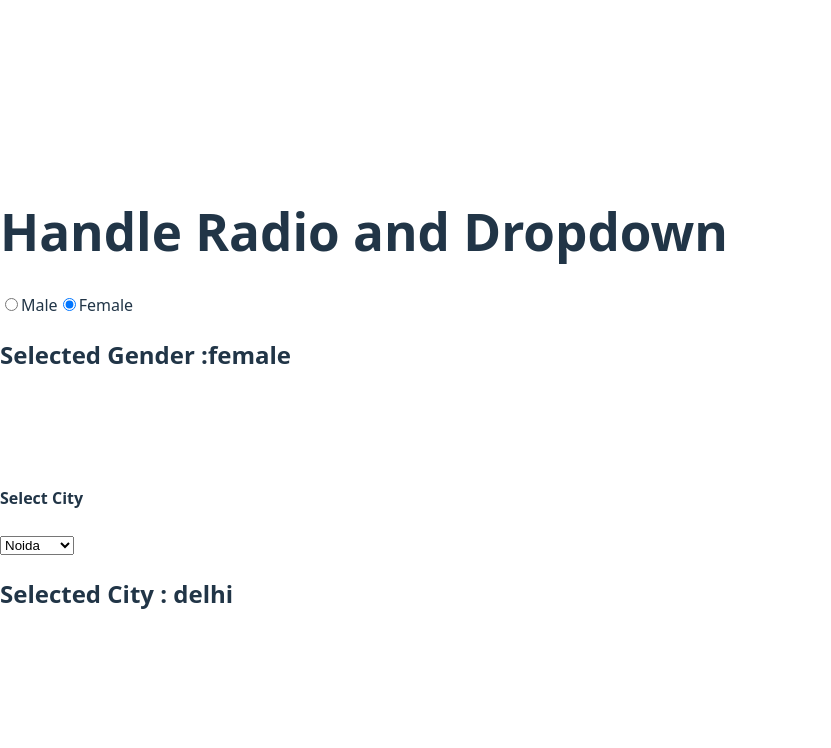
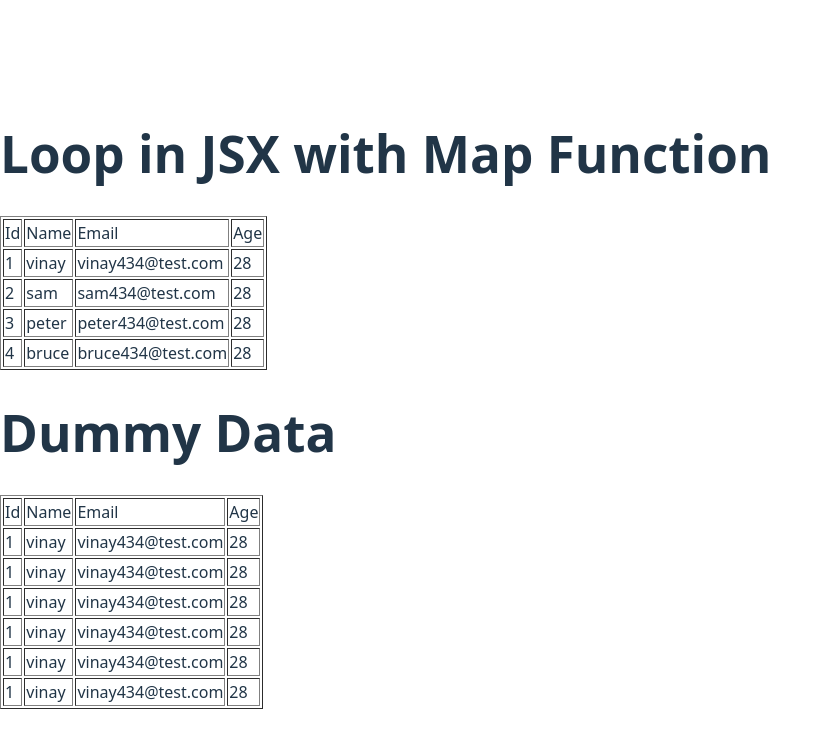
Before and after one commit to VinayGupta8383/React1, a React (Vite) app: page / in a window 1280 px wide. Shown: the top 748 px of the page, without its empty margins (0-831 px from the left). Built offline with nearby package versions, Linux system fonts and the light colour scheme.

Commit message:
loop in jsx with map function

```diff
--- a/src/App.jsx
+++ b/src/App.jsx
@@ -1,29 +1,121 @@
 
-import {useState} from "react";
+
 
 function App() {
 
-  const [gender,setGender]=useState('female');
-  const [city, setCity] = useState('delhi');
+
+  const userData=[
+    {
+      name:'vinay',
+      age:'28',
+      email:"vinay434@test.com",
+      id:1
+    },
+
+    {
+      name:'sam',
+      age:'28',
+      email:"sam434@test.com",
+      id:2
+    },
+
+    {
+      name:'peter',
+      age:'28',
+      email:"peter434@test.com",
+      id:3
+    },
+
+    {
+      name:'bruce',
+      age:'28',
+      email:"bruce434@test.com",
+      id:4
+    },
+  ]
+
   return (
     <div>
-      <h1>Handle Radio and Dropdown</h1>
-      <input type="radio" onChange={(event)=>setGender(event.target.value)} name="gender" value={"male"} checked={gender == 'male'} id="male"/>
-      <label htmlFor="male">Male</label>
-      <input type="radio" onChange={(event)=>setGender(event.target.value)} name="gender" value={"female"} checked={gender == 'female'} id="female"/>
-       <label htmlFor="female">Female</label>
-       <h2>Selected Gender :{gender}</h2>
+      <h1>Loop in JSX with Map Function</h1>
+      <table border="1">
+    <thead>
+       <tr>
+        <td>Id</td>
+        <td>Name</td>
+        <td>Email</td>
+        <td>Age</td>
+        </tr>
+    </thead>
+       <tbody>
+        {
+          userData.map((user)=>(
+        <tr key={user.id} >
+        <td>{user.id}</td>
+        <td>{user.name}</td>
+        <td>{user.email}</td>
+        <td>{user.age}</td>
+        </tr>
+          ))
+        }
+        </tbody>
 
-      <br /> <br /><br />
-      <h4>Select City</h4>
-      <select onChange={(event)=>setCity(event.target.value)} defaultValue={"Delhi"} >
-       <option value="noida">Noida</option>
-       <option value="gurgaon">Gurgaon</option>
-       <option value="delhi">Delhi</option>
-        </select>
-        <h2>Selected City : {city}</h2>
+      </table>
 
+      <h1>Dummy Data</h1>
+      <table border="1">
+         <thead>
+            <tr>
+              <td>Id</td>
+              <td>Name</td>
+              <td>Email</td>
+              <td>Age</td>
+            </tr>
+         </thead>
+         <tbody>
+            <tr>
+              <td>1</td>
+              <td>vinay</td>
+              <td>vinay434@test.com</td>
+              <td>28</td>
+            </tr>
 
+            <tr>
+              <td>1</td>
+              <td>vinay</td>
+              <td>vinay434@test.com</td>
+              <td>28</td>
+            </tr>
+
+            <tr>
+              <td>1</td>
+              <td>vinay</td>
+              <td>vinay434@test.com</td>
+              <td>28</td>
+            </tr>
+
+            <tr>
+              <td>1</td>
+              <td>vinay</td>
+              <td>vinay434@test.com</td>
+              <td>28</td>
+            </tr>
+
+            <tr>
+              <td>1</td>
+              <td>vinay</td>
+              <td>vinay434@test.com</td>
+              <td>28</td>
+            </tr>
+
+            <tr>
+              <td>1</td>
+              <td>vinay</td>
+              <td>vinay434@test.com</td>
+              <td>28</td>
+            </tr>
+
+         </tbody>
+      </table>
 
     </div>
 
```
